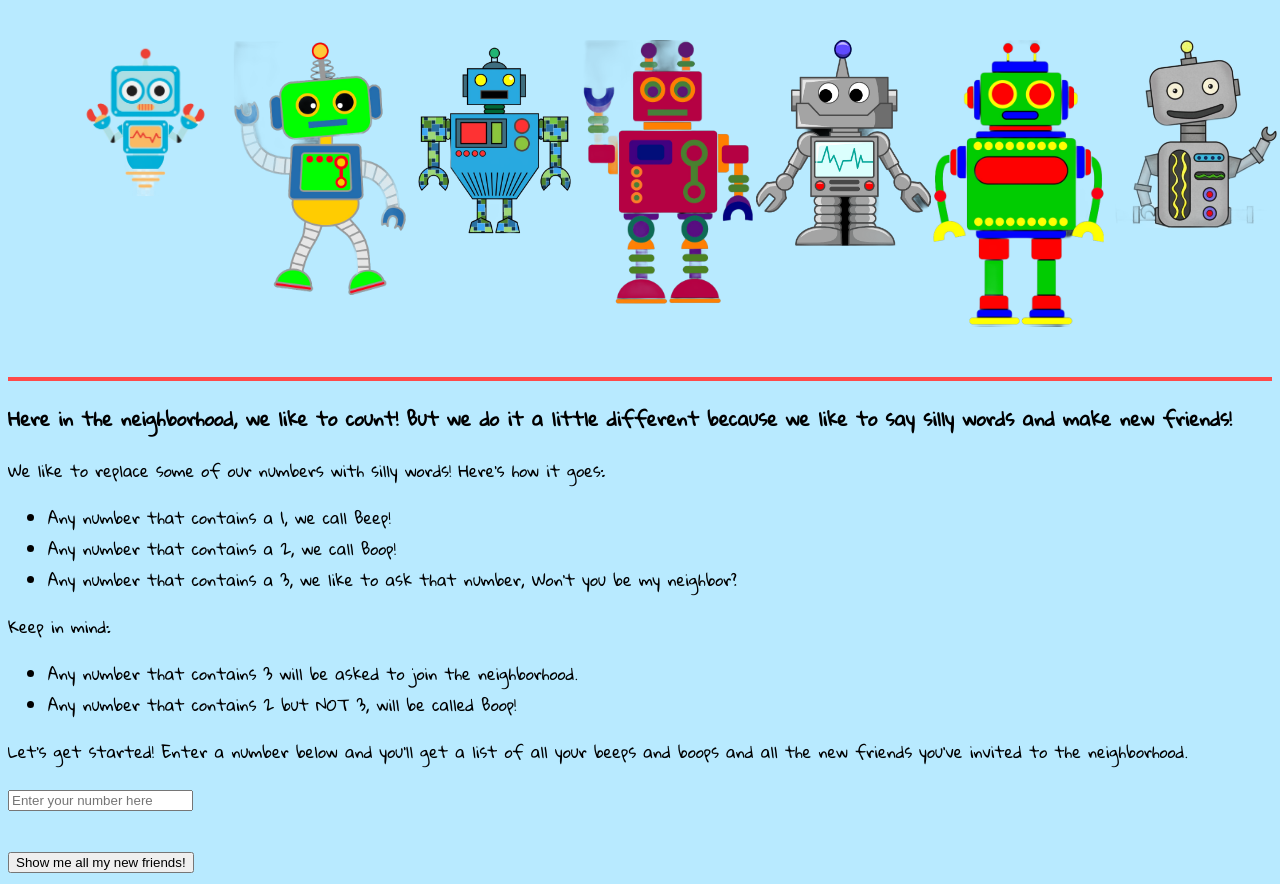
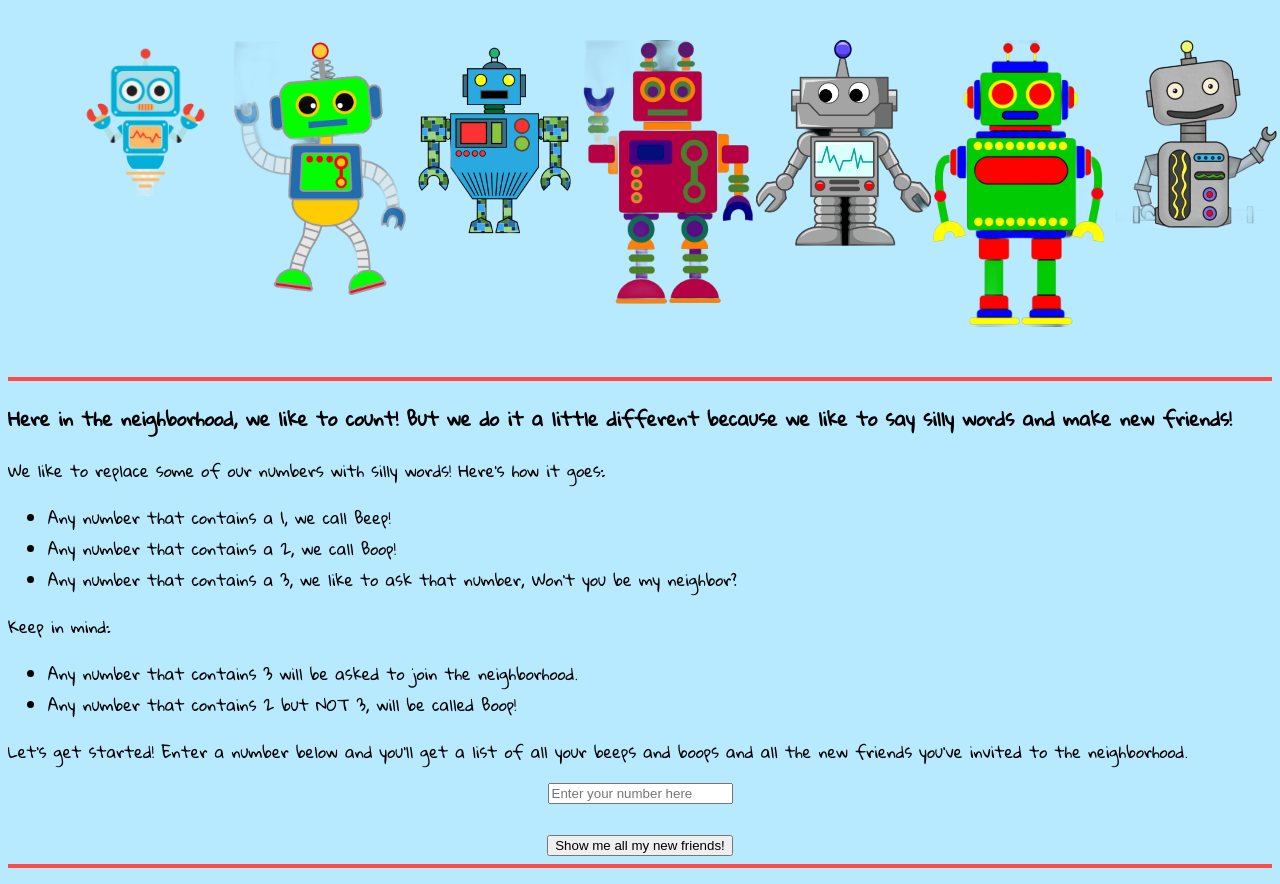
Before and after one commit to reimannsarah/Mr.-Roboger-s-Neighborhood, a plain HTML site: page index.html in a window 1280 px wide. Shown: the part 105-989 px from the top of the page. Drawn offline with Linux system fonts and the light colour scheme.

Commit message:
center input and button, add line at bottom of page

```diff
--- a/css/style.css
+++ b/css/style.css
@@ -27,3 +27,8 @@ h1 {
   border: 2px solid;
   border-color: #FE4A49;
 }
+.input {
+  display: block;
+  margin: 0 auto;
+
+}
--- a/index.html
+++ b/index.html
@@ -35,11 +35,11 @@
   </ul>
   <p>Let's get started! Enter a number below and you'll get a list of all your beeps and boops and all the new friends you've invited to the neighborhood.</p>
   <form>
-    <input type="text" placeholder="Enter your number here" id="input">
+    <input type="text" placeholder="Enter your number here" class="input">
     <br>
-    <br>
-    <button type="submit">Show me all my new friends!</button>
+    <button type="submit" class="input">Show me all my new friends!</button>
   </form>
+  <hr class="line">
   <div id="resultArray"></div>
   <script src="js/script.js"></script>
 </body>
```
